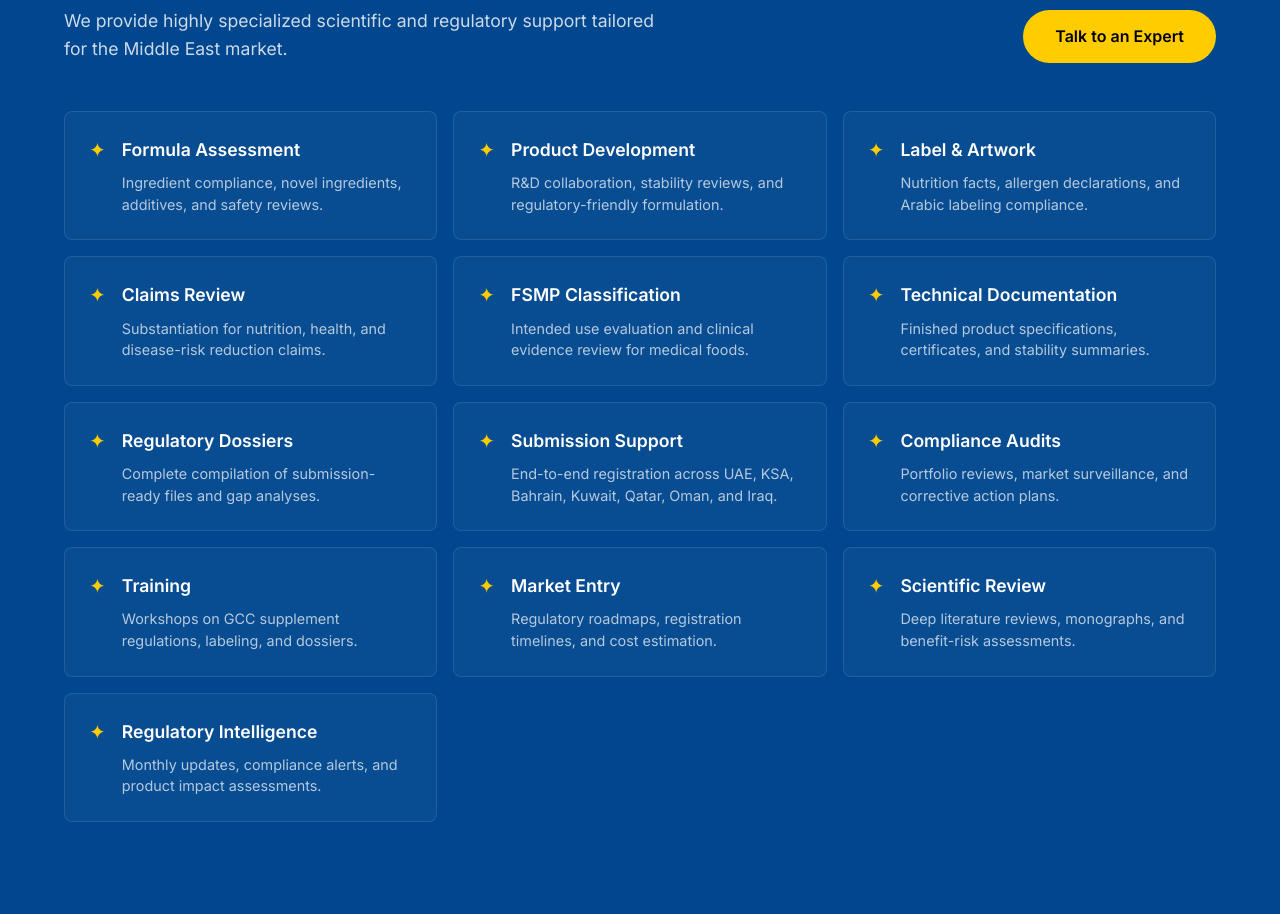
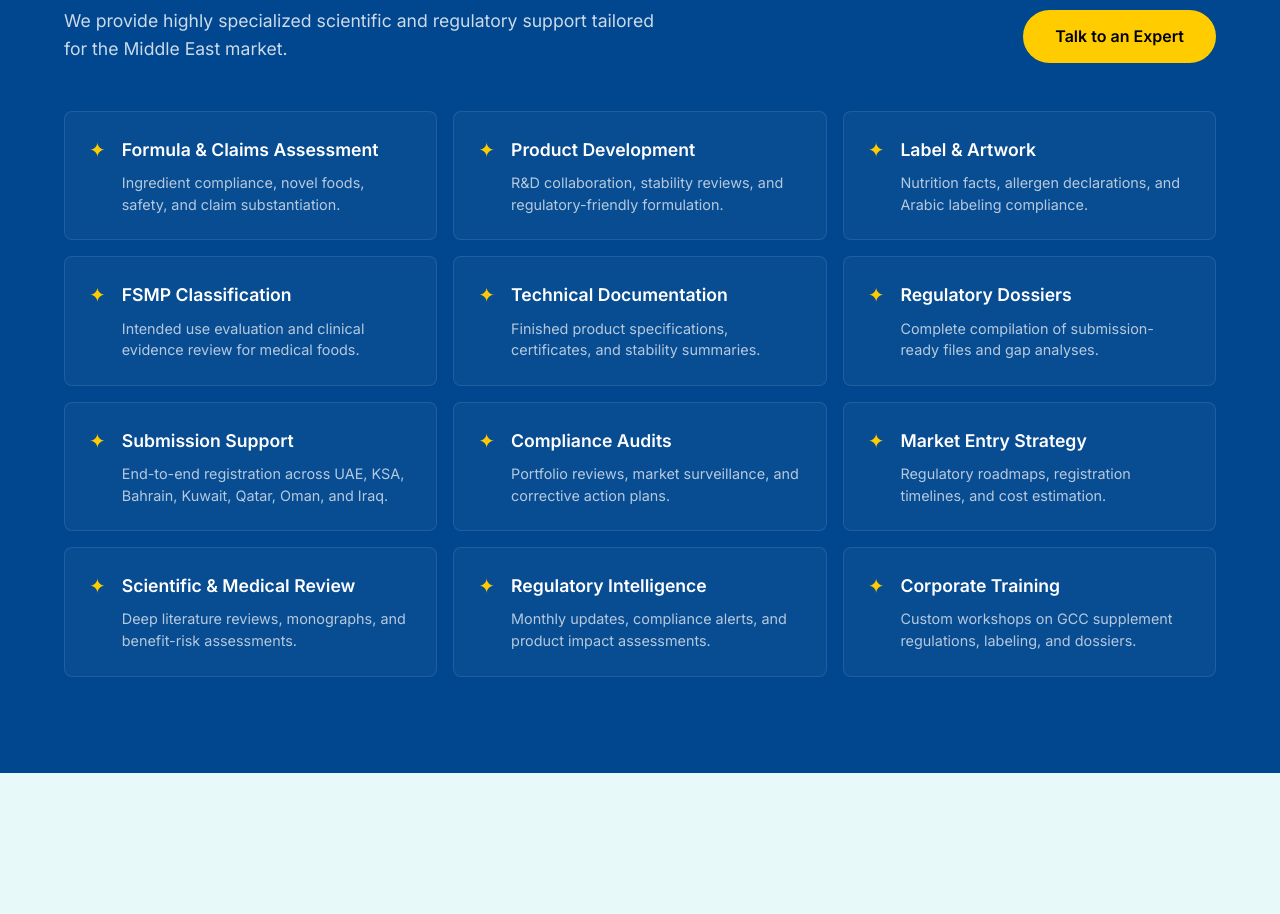
Before and after one commit to alanisinan/RegSciConsulting, a Next.js app: page / in a window 1280 px wide. Shown: the part 2080-2994 px from the top of the page. Built offline with nearby package versions, Linux system fonts and the light colour scheme.

Commit message:
Optimize CoreServices grid to exactly 12 items to eliminate orphaned blocks

```diff
--- a/src/components/CoreServices.tsx
+++ b/src/components/CoreServices.tsx
@@ -2,19 +2,18 @@
 
 export default function CoreServices() {
   const services = [
-    { title: 'Formula Assessment', desc: 'Ingredient compliance, novel ingredients, additives, and safety reviews.' },
+    { title: 'Formula & Claims Assessment', desc: 'Ingredient compliance, novel foods, safety, and claim substantiation.' },
     { title: 'Product Development', desc: 'R&D collaboration, stability reviews, and regulatory-friendly formulation.' },
     { title: 'Label & Artwork', desc: 'Nutrition facts, allergen declarations, and Arabic labeling compliance.' },
-    { title: 'Claims Review', desc: 'Substantiation for nutrition, health, and disease-risk reduction claims.' },
     { title: 'FSMP Classification', desc: 'Intended use evaluation and clinical evidence review for medical foods.' },
     { title: 'Technical Documentation', desc: 'Finished product specifications, certificates, and stability summaries.' },
     { title: 'Regulatory Dossiers', desc: 'Complete compilation of submission-ready files and gap analyses.' },
     { title: 'Submission Support', desc: 'End-to-end registration across UAE, KSA, Bahrain, Kuwait, Qatar, Oman, and Iraq.' },
     { title: 'Compliance Audits', desc: 'Portfolio reviews, market surveillance, and corrective action plans.' },
-    { title: 'Training', desc: 'Workshops on GCC supplement regulations, labeling, and dossiers.' },
-    { title: 'Market Entry', desc: 'Regulatory roadmaps, registration timelines, and cost estimation.' },
-    { title: 'Scientific Review', desc: 'Deep literature reviews, monographs, and benefit-risk assessments.' },
-    { title: 'Regulatory Intelligence', desc: 'Monthly updates, compliance alerts, and product impact assessments.' }
+    { title: 'Market Entry Strategy', desc: 'Regulatory roadmaps, registration timelines, and cost estimation.' },
+    { title: 'Scientific & Medical Review', desc: 'Deep literature reviews, monographs, and benefit-risk assessments.' },
+    { title: 'Regulatory Intelligence', desc: 'Monthly updates, compliance alerts, and product impact assessments.' },
+    { title: 'Corporate Training', desc: 'Custom workshops on GCC supplement regulations, labeling, and dossiers.' }
   ];
 
   return (
```
